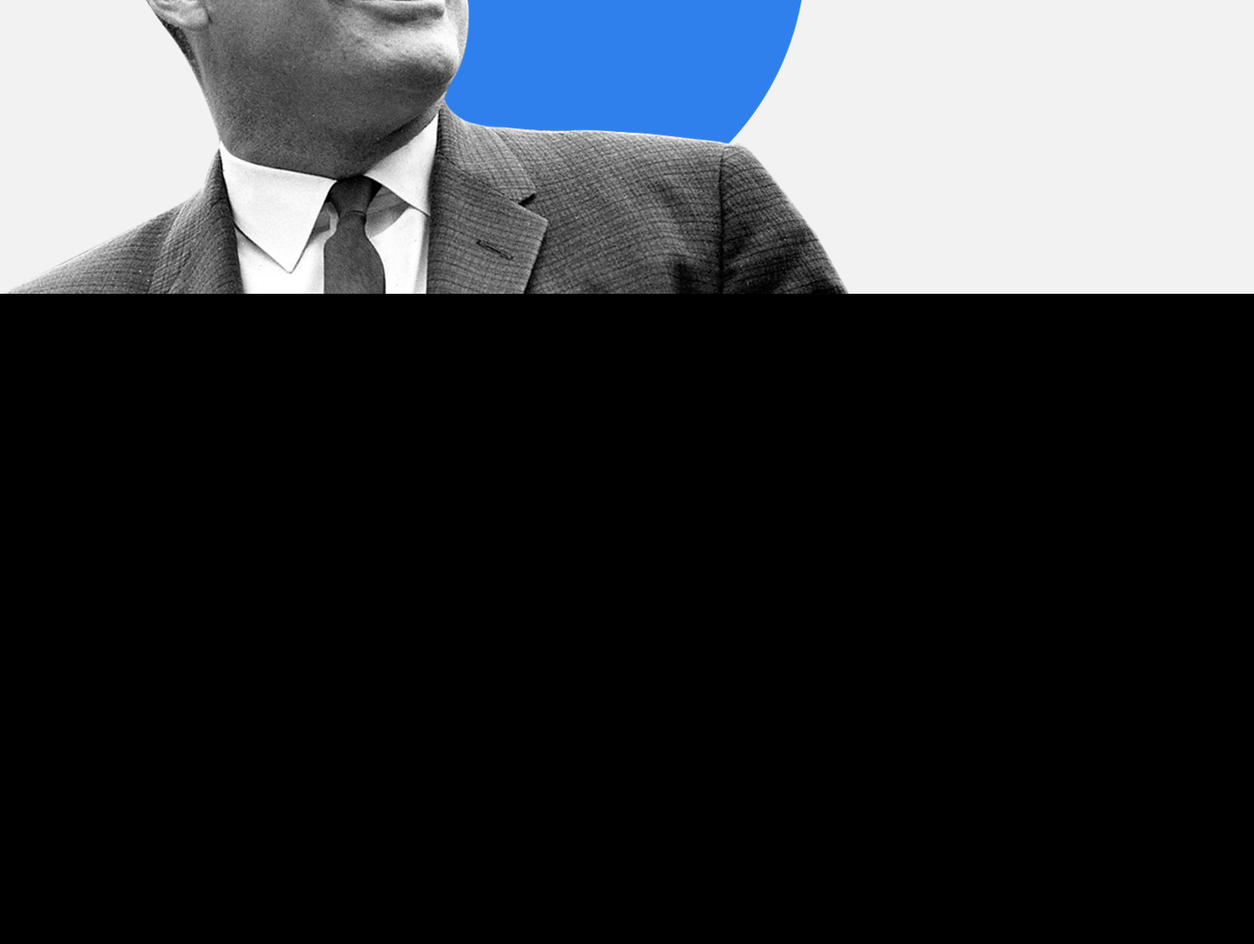
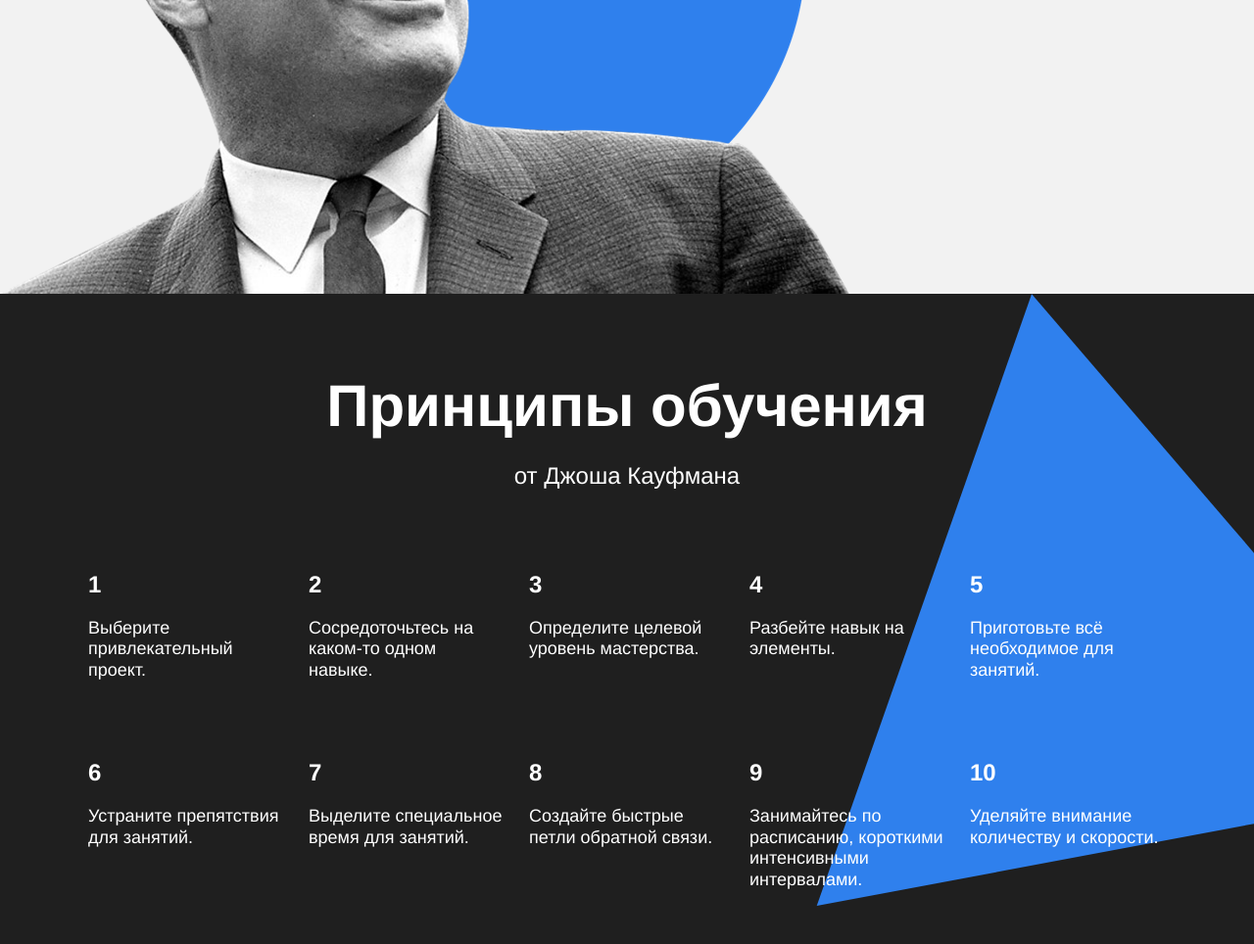
Before and after one commit to Artyom9494/how-to-learn, a plain HTML site: page index.html in a window 1280 px wide. Shown: the part 2763-3727 px from the top of the page at 98% size. Before the commit the page ends 3063 px from the top, so only its background shows below. Drawn offline with Linux system fonts and the light colour scheme.

Commit message:
готов 5 блок kaufman

```diff
--- a/index.html
+++ b/index.html
@@ -86,6 +86,61 @@
       </section>
 
       <section class="kaufman">
+        <h2 class="section-title section-title_theme_dark">Принципы обучения</h2>
+        <h4 class="section-subtitle section-subtitle_theme_dark">от Джоша Кауфмана</h4>
+        <img src="./images/kaufman-triangle.svg" class="kaufman__triangle" alt="треуголиник">
+
+        <div class="table table_theme_dark">
+          <article class="table__cell table__cell_theme_dark">
+            <h6 class="table__heading table__heading_theme_dark">1</h6>
+            <p class="table__text table__text_theme_dark">Выберите привлекательный проект.</p>
+          </article>
+
+          <article class="table__cell table__cell_theme_dark">
+            <h6 class="table__heading table__heading_theme_dark">2</h6>
+            <p class="table__text table__text_theme_dark">Сосредоточьтесь на каком-то одном навыке.</p>
+          </article>
+
+          <article class="table__cell table__cell_theme_dark">
+            <h6 class="table__heading table__heading_theme_dark">3</h6>
+            <p class="table__text table__text_theme_dark">Определите целевой уровень мастерства.</p>
+          </article>
+
+          <article class="table__cell table__cell_theme_dark">
+            <h6 class="table__heading table__heading_theme_dark">4</h6>
+            <p class="table__text table__text_theme_dark">Разбейте навык на элементы.</p>
+          </article>
+
+          <article class="table__cell table__cell_theme_dark">
+            <h6 class="table__heading table__heading_theme_dark">5</h6>
+            <p class="table__text table__text_theme_dark">Приготовьте всё необходимое для занятий.</p>
+          </article>
+
+          <article class="table__cell table__cell_theme_dark">
+            <h6 class="table__heading table__heading_theme_dark">6</h6>
+            <p class="table__text table__text_theme_dark">Устраните препятствия для занятий.</p>
+          </article>
+
+          <article class="table__cell table__cell_theme_dark">
+            <h6 class="table__heading table__heading_theme_dark">7</h6>
+            <p class="table__text table__text_theme_dark">Выделите специальное время для занятий.</p>
+          </article>
+
+          <article class="table__cell table__cell_theme_dark">
+            <h6 class="table__heading table__heading_theme_dark">8</h6>
+            <p class="table__text table__text_theme_dark">Создайте быстрые петли обратной связи.</p>
+          </article>
+
+          <article class="table__cell table__cell_theme_dark">
+            <h6 class="table__heading table__heading_theme_dark">9</h6>
+            <p class="table__text table__text_theme_dark">Занимайтесь по расписанию, короткими интенсивными интервалами.</p>
+          </article>
+
+          <article class="table__cell table__cell_theme_dark">
+            <h6 class="table__heading table__heading_theme_dark">10</h6>
+            <p class="table__text table__text_theme_dark">Уделяйте внимание количеству и скорости.</p>
+          </article>
+        </div>
       </section>
     </main>
     <footer class="footer">
--- a/styles/style.css
+++ b/styles/style.css
@@ -80,15 +80,6 @@ body {
   background-color: #2f80ed;
   z-index: 2;
 }
-
-/* и элемента с модификатором вида ключ-значение */
-.table__cell_theme_dark {
-  width: 200px;
-  color: white;
-  margin-right: 0;
-  margin-top: 80px;
-}
-
 /* Конец header */
 
 /* начало первой секции */
@@ -163,12 +154,14 @@ body {
   justify-content: space-between;
   width: 1100px;
   margin: auto;
+  z-index: 5;
 }
 
 .table__cell {
   width: 250px;
   margin-top: 60px;
   padding: 0;
+  z-index: 5;
 }
 
 .table__heading {
@@ -229,3 +222,43 @@ body {
   font-size: 36px;
   font-weight: normal;
 }
+
+/* конец 4 блока */
+
+/* начало 5 */
+
+.kaufman {
+  background-color: #1f1f1f;
+  position: relative;
+  overflow: hidden;
+}
+
+/* и элемента с модификатором вида ключ-значение */
+.table__cell_theme_dark {
+  width: 200px;
+  color: white;
+  margin-right: 0;
+  margin-top: 80px;
+}
+
+.section-title_theme_dark {
+  color: white;
+  margin-top: 80px;
+}
+
+.section-subtitle_theme_dark {
+  color: white;
+}
+
+.kaufman__triangle {
+  width: 877px;
+  height: 877px;
+  position: absolute;
+  top: 0;
+  right: -210px;
+  z-index: 1;
+}
+
+.table_theme_dark {
+  margin-bottom: 80px;
+}
```
